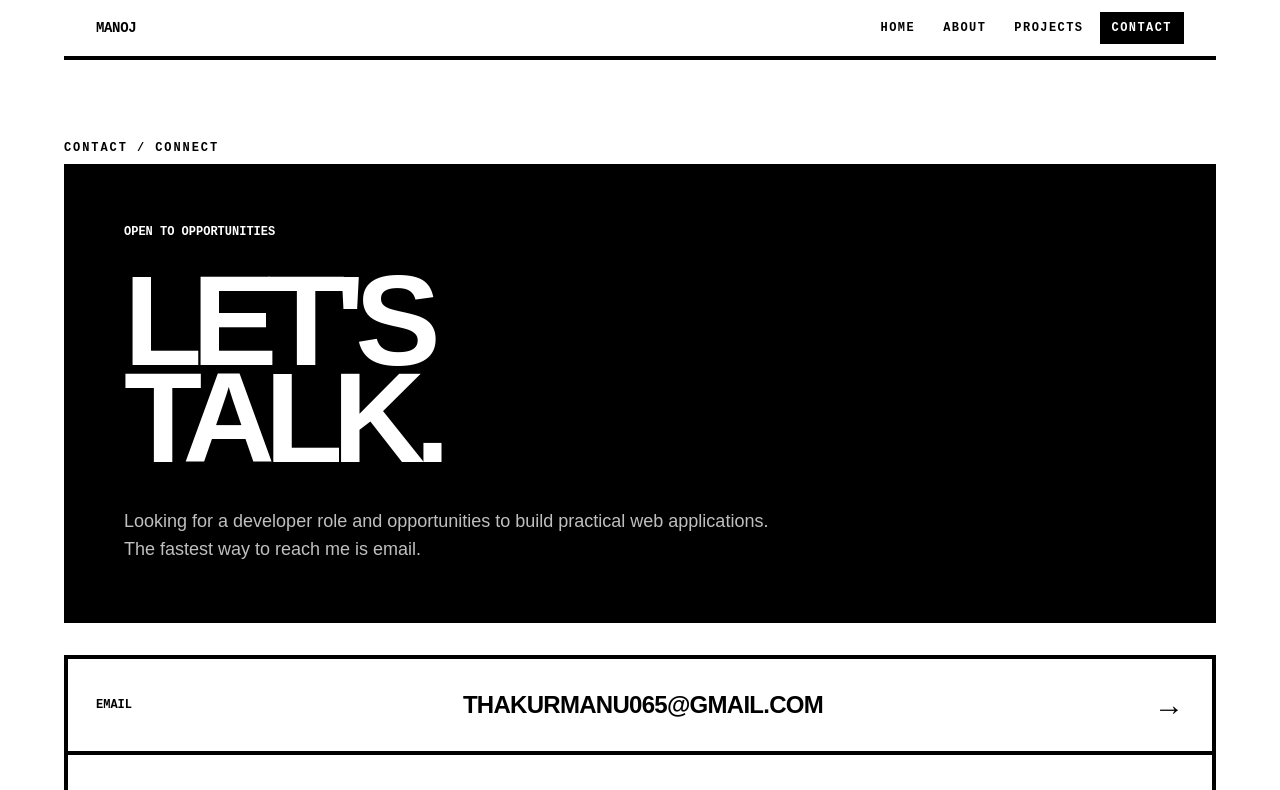
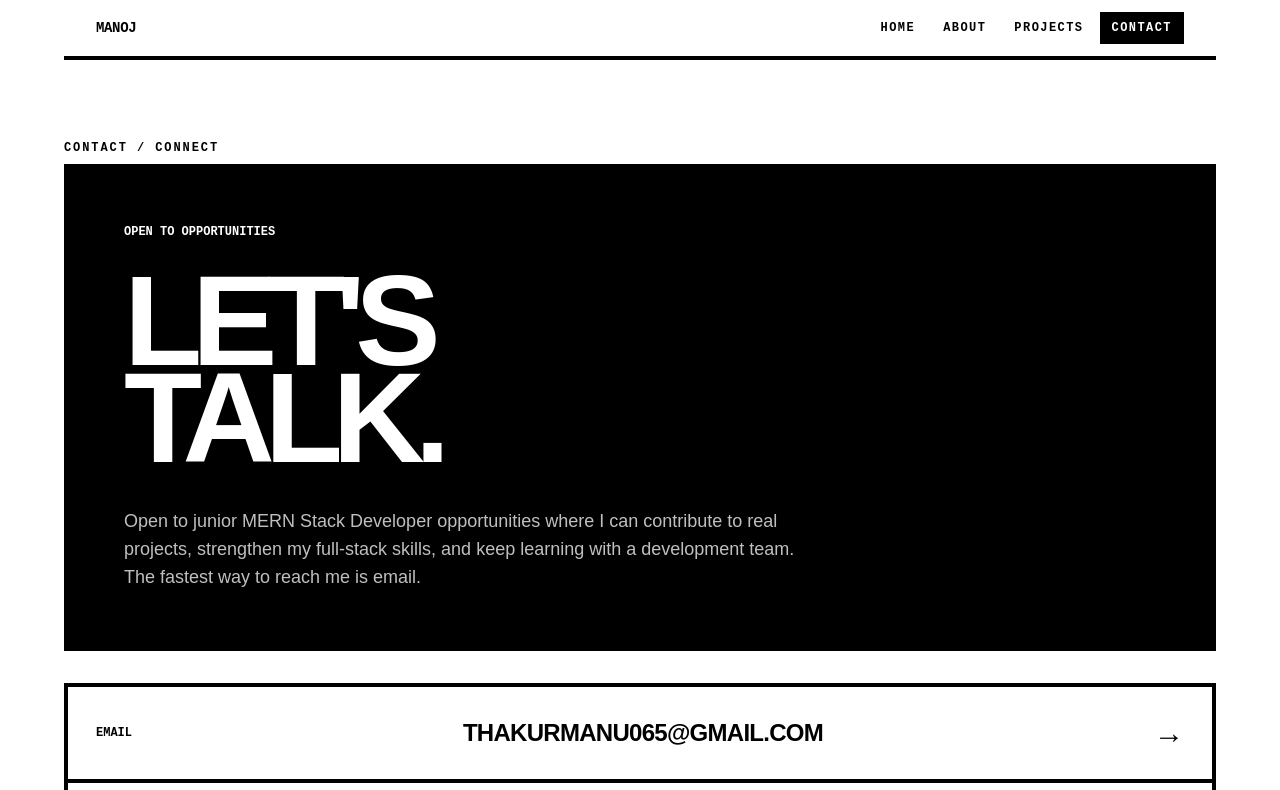
Before and after one commit to manoj2161/PORTFOLIO, a React (Vite) app: page /contact in a window 1280 px wide. Shown: the top 790 px of the page. Built offline with nearby package versions, Linux system fonts and the light colour scheme.

Commit message:
Clarify junior MERN role availability

```diff
--- a/src/pages/Contact.jsx
+++ b/src/pages/Contact.jsx
@@ -18,7 +18,7 @@
           <Reveal className="border-4 border-black bg-black p-6 text-white sm:p-10 lg:p-14">
             <p className="font-mono text-xs font-bold uppercase">OPEN TO OPPORTUNITIES</p>
             <h1 className="mt-8 text-6xl font-black uppercase leading-[0.76] tracking-[-0.08em] sm:text-8xl lg:text-9xl">LET'S<br />TALK.</h1>
-            <p className="mt-10 max-w-2xl text-base leading-7 text-white/75 sm:text-lg">Looking for a developer role and opportunities to build practical web applications. The fastest way to reach me is email.</p>
+            <p className="mt-10 max-w-2xl text-base leading-7 text-white/75 sm:text-lg">Open to junior MERN Stack Developer opportunities where I can contribute to real projects, strengthen my full-stack skills, and keep learning with a development team. The fastest way to reach me is email.</p>
           </Reveal>
 
           <Reveal delay={100} className="mt-8 border-4 border-black">
```
